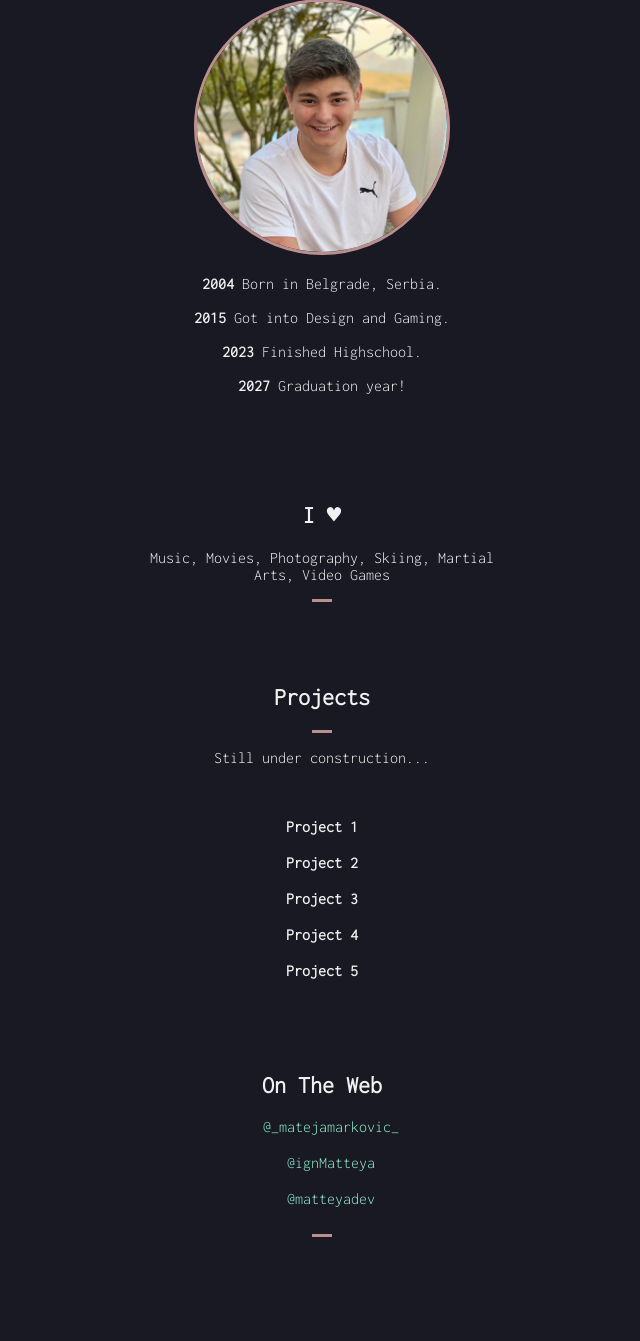
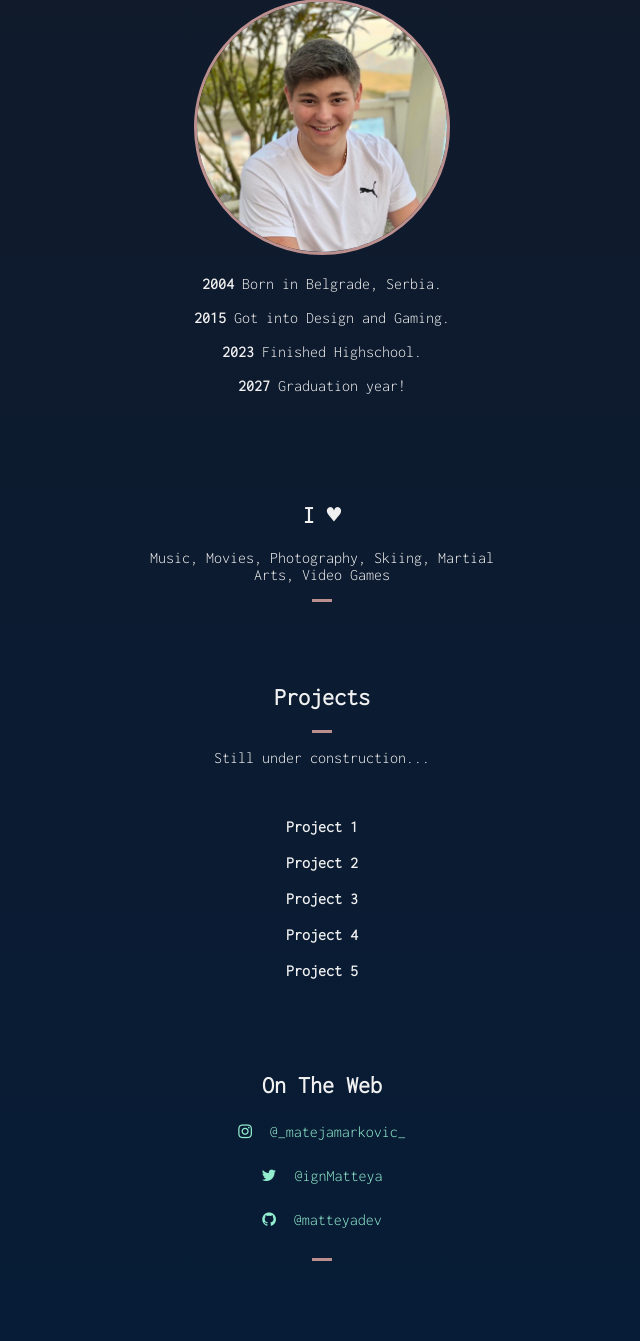
Before and after one commit to MatejaMarkovic/matejamarkovic.github.io, a PHP site: page / in a window 1280 px wide. Shown: the part 1155-2496 px from the top of the page, without its empty margins (318-958 px from the left). Before the commit the page ends 2392 px from the top, so only its background shows below. Run offline with PHP 8.4, Linux system fonts and the light colour scheme; some libraries are stand-ins or nearby versions.

Commit message:
Background Update

```diff
--- a/index.html
+++ b/index.html
@@ -77,9 +77,9 @@
         </div> <br><br><br>
         <div class="ontheweb" id="ontheweb">
             <h2>On The Web</h2>
-            <a href="#" class="fa icon"></a><a class="icon"> @_matejamarkovic_</a><br><br>
-            <a href="#" class="fa icon"></a><a class="icon"> @ignMatteya</a><br><br>
-            <a href="#" class="fa icon"></a><a class="icon"> @matteyadev</a><br><br>
+            <a href="https://www.instagram.com/_matejamarkovic_/" class="fa fa-instagram icon" target="_blank"></a><a class="icon" href="https://www.instagram.com/_matejamarkovic_/" target="_blank"> @_matejamarkovic_</a><br><br>
+            <a href="https://twitter.com/ignMatteya" class="fa fa-twitter icon" target="_blank"></a><a class="icon" href="https://twitter.com/ignMatteya" target="_blank"> @ignMatteya</a><br><br>
+            <a href="https://github.com/MatteyaDev" class="fa fa-github icon" target="_blank"></a><a class="icon" href="https://github.com/MatteyaDev" target="_blank"> @matteyadev</a><br><br>
             <hr>
         </div><br><br><br><br>
         <a href="#btt" class="btt">Back to top...</a>
--- a/mystyle.css
+++ b/mystyle.css
@@ -12,6 +12,7 @@ body{
     box-sizing: border-box;
     margin: 0;
     padding: 0;
+    background-image: linear-gradient(to top, #071c36 0%, #181922 100%);
     background-color: #181922;
     color: #f1f1f1;
 }
@@ -37,6 +38,7 @@ header{
 }
 
 .nav__list{
+    backdrop-filter: blur(5px);
     position: fixed;
     text-align: center;
 }
```
